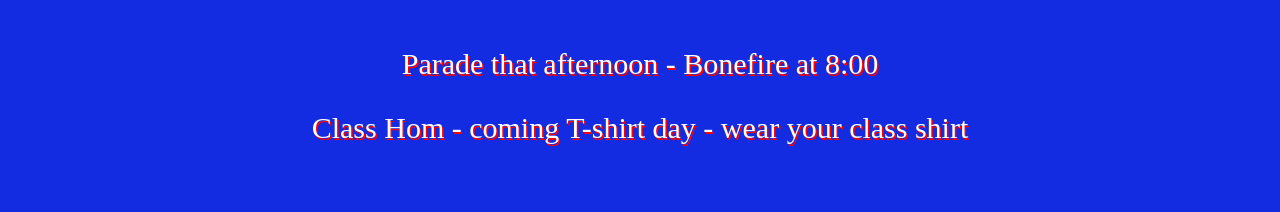
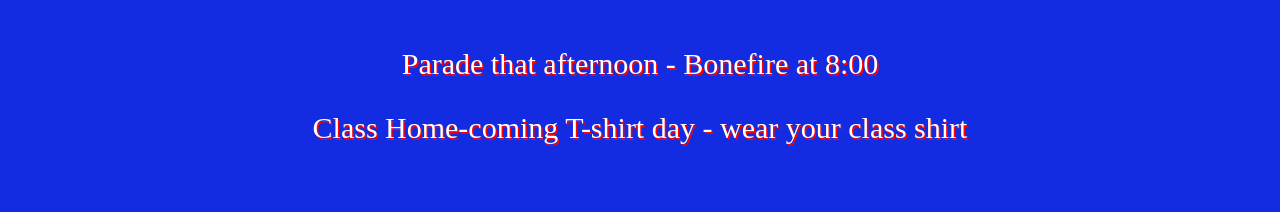
Before and after one commit to zoeyzdra/Homecoming-2019, a plain HTML site: page index.html in a window 1280 px wide. Shown: the part 1307-1519 px from the top of the page. Drawn offline with Linux system fonts and the light colour scheme.

Commit message:
Update index.html

```diff
--- a/index.html
+++ b/index.html
@@ -39,7 +39,7 @@
 </div>
 <div class="p">
     <p> Parade that afternoon - Bonefire at 8:00</p>
-  <p>Class Hom - coming T-shirt day - wear your class shirt</p>
+  <p>Class Home-coming T-shirt day - wear your class shirt</p>
     <br>
 <div class="days">
     <h2 style="color:white;">Friday</h2>
```
Lines whose indentation alone changed are shown as unchanged.
